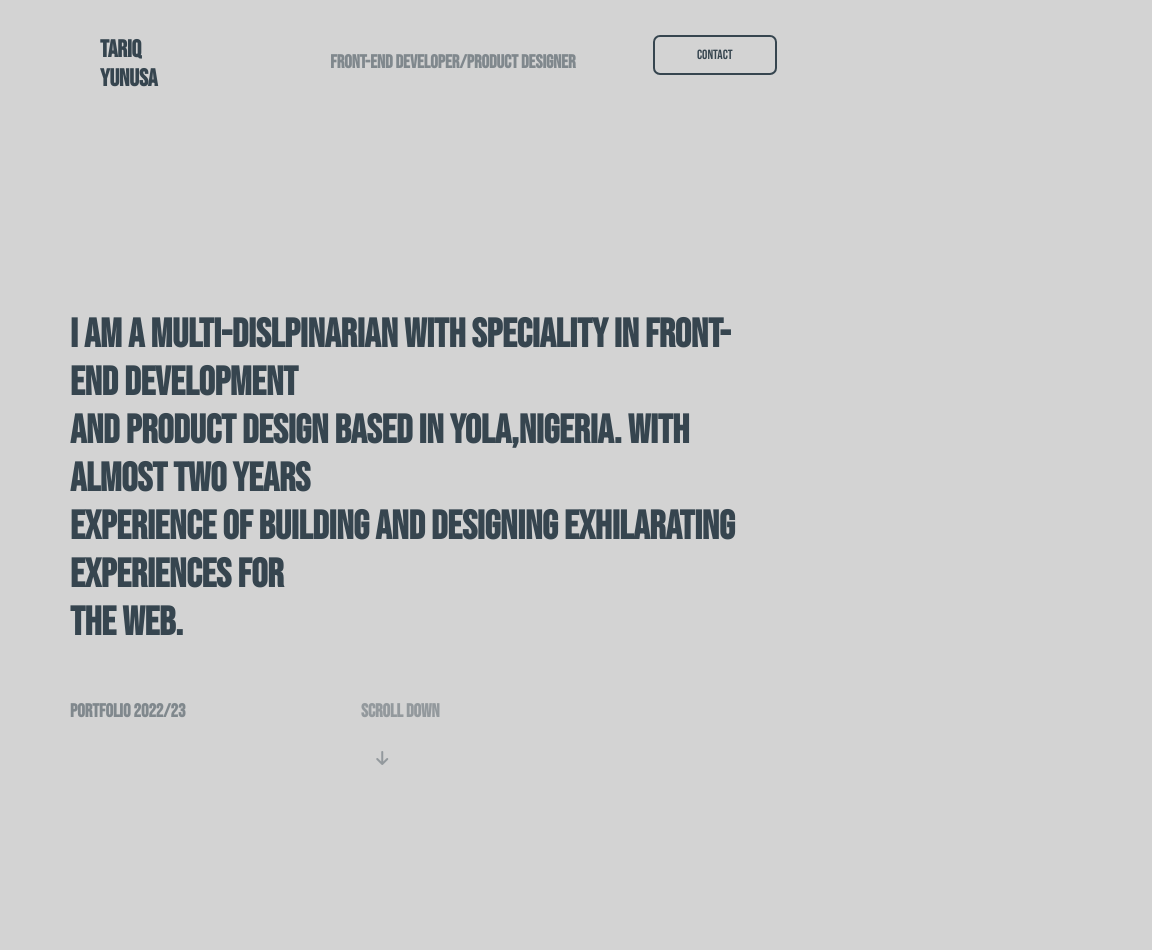
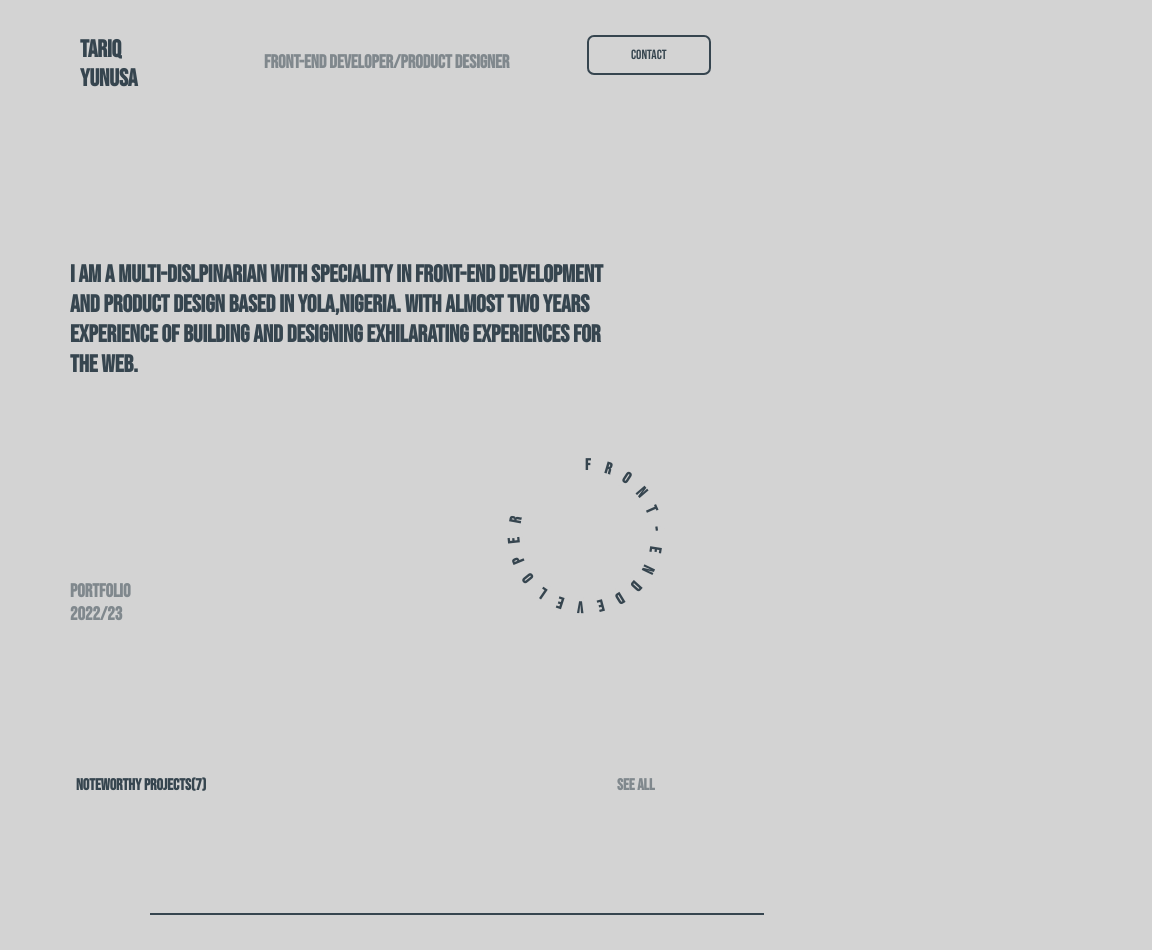
Before and after one commit to tariqyunusa/my-portfolio, a plain HTML site: page index.html in a window 768 px wide. Shown: the top 950 px of the page, 1152 px wide, since content can reach past the window. Drawn offline with Linux system fonts and the light colour scheme.

Commit message:
Add files via upload
second commit

```diff
--- a/index.html
+++ b/index.html
@@ -9,7 +9,8 @@
         <meta http-equiv="X-UA-Compatible" content="IE=edge">
         <title>TARIQ YUNUSA
         </title>
-        <meta name="description" content="">
+        <meta name="description" content="Css Media Query for all devices
+                                                like mobile, tablet, desktop etc.">
         <meta name="viewport" content="width=device-width, initial-scale=1">
         <link rel="stylesheet" href="style.css">
         <link rel="preconnect" href="https://fonts.googleapis.com">
--- a/style.css
+++ b/style.css
@@ -456,31 +456,7 @@ opacity: 53%;
     top:-7rem;
 
 }
-@media(max-width: 700px){
-    nav{
-        width: 100%;
-        display: flex;
-    }
-    .left-side{
-        font-size: 24px;
-    }
-    .nav{
-        position: absolute;
-        left: 650px;
 
-    }
-    .center-page{
-        left: 450px;
-        position: absolute;
-        width: 300px;
-    }
-    .info-center h1{
-        width: 169vw;
-        font-size: 24px;
-
-    }
-
-}
 .interest{
     padding: 20px;
     top: 1900px;
@@ -521,3 +497,83 @@ opacity: 53%;
     color: #36454F;
     font-size: 24px;
 }
+/* For Tablet View */
+@media screen and (min-device-width: 768px)
+and (max-device-width: 1024px) {
+    .homepage{
+        height: 100vh;
+        width: 100vw;
+    }
+    nav{
+        width: 100%;
+        height: 100px;
+    }
+    .left-side{
+        width: 200px;
+        padding-left: 20px;
+    }
+    .lhs{
+        position: relative;
+        left: -20px;
+    }
+    .center-page{
+        position: relative;
+        left: 64px;
+    }
+    .nav{
+        position: relative;
+        left: -66px;
+    }
+    .info-center{
+        position: relative;
+        top: 160px;
+        left: -20px;
+        max-width: 543px ;
+    }
+    .info-center h1{
+        font-size: 24px;
+        left: -20px;
+        line-height: 30px;
+    }
+    .bottom-left-info{
+        position: relative;
+        top: 360px;
+        width: 50px;
+    }
+    .center-bottom-page{
+        display: none;
+        position: absolute;
+        top: -155px;
+    }
+    #text{
+        position: absolute;
+        left: 585px;
+        top: 456px;
+    }
+    .projects{
+        height: 100vh;
+        width: 100vw;
+        position: absolute;
+        top: 746px;
+    }
+    .header{
+        width: 100vw;
+        height: 100px;
+    }
+    .left-header{
+        position: absolute;
+        left: -4px;
+    }
+    .right-header h4{
+        position: absolute;
+        left: 617px;
+    }
+
+    .first-line{
+        position: relative;
+        top: 167px;
+        left: -20px;
+        right: 20px;
+    }
+
+}
```
